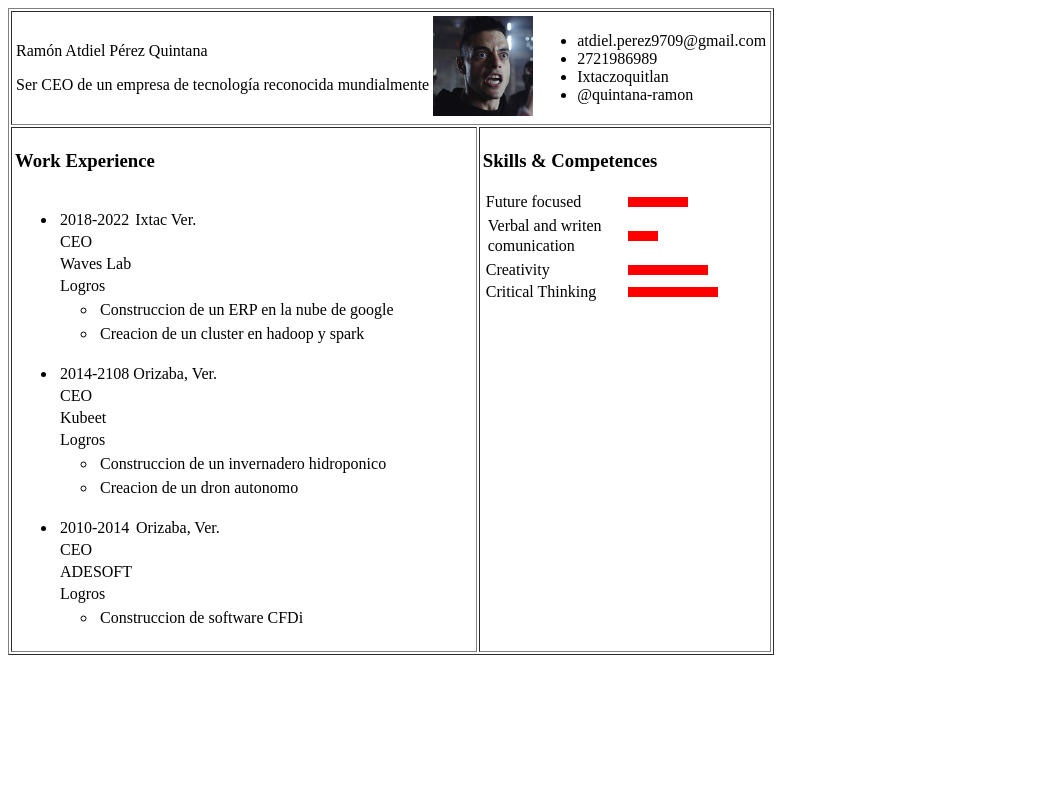
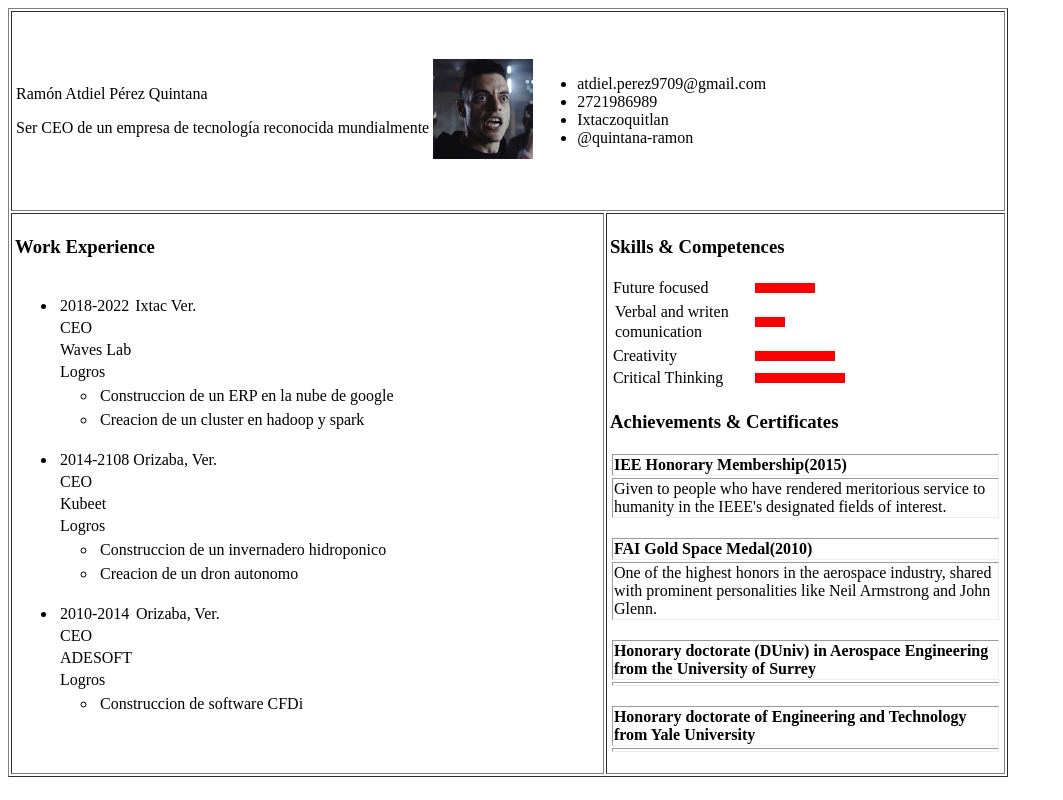
Before and after one commit to quintana-ramon/quintana-ramon.github.io, an Angular app: page / in a window 1280 px wide. Shown: the whole page, without its empty margins (0-1063 px from the left). Built offline with nearby package versions, Linux system fonts and the light colour scheme.

Commit message:
issue 12 has been completed

```diff
--- /dev/null
+++ b/src/app/achievements/achievements.component.html
@@ -0,0 +1,17 @@
+<div>
+    <h3>Achievements & Certificates</h3>
+    <ul *ngFor="let achieve of achievements" style="padding: 0;">
+            <tr>
+                <td style="align-content: flex-end;">
+                    <h4 style="margin: 0;">
+                        {{ achieve.title }}
+                    </h4>
+                </td>
+            </tr>
+            <tr>
+                <td style="vertical-align: top;">
+                    {{ achieve.description }}
+                </td>
+            </tr>
+    </ul>
+</div>
--- /dev/null
+++ b/src/app/achievements/achievements.component.ts
@@ -0,0 +1,43 @@
+import { Component, OnInit } from '@angular/core';
+
+@Component({
+  selector: 'app-achievements',
+  templateUrl: './achievements.component.html',
+  styleUrls: ['./achievements.component.css'],
+})
+export class AchievementsComponent implements OnInit {
+  achievements: Array<any> = [];
+
+  constructor() {}
+
+  ngOnInit(): void {
+    let achievement1 = {
+      title: 'IEE Honorary Membership(2015)',
+      description:
+        "Given to people who have rendered meritorious service to humanity in the IEEE's designated fields of interest. ",
+    };
+
+    let achievement2 = {
+      title: 'FAI Gold Space Medal(2010)',
+      description:
+        'One of the highest honors in the aerospace industry, shared with prominent personalities like Neil Armstrong and John Glenn.',
+    };
+
+    let achievement3 = {
+      title:
+        'Honorary doctorate (DUniv) in Aerospace Engineering from the University of Surrey',
+      description: '',
+    };
+
+    let achievement4 = {
+      title:
+        'Honorary doctorate of Engineering and Technology from Yale University',
+      description: '',
+    };
+
+    this.achievements.push(achievement1);
+    this.achievements.push(achievement2);
+    this.achievements.push(achievement3);
+    this.achievements.push(achievement4);
+  }
+}
--- a/src/app/app.component.html
+++ b/src/app/app.component.html
@@ -1,19 +1,19 @@
-<table border="1">
-<tr>
+<table border="1" style="width: 1000px;">
+<tr style="height: 200px;">
   <td colspan="2"><app-header></app-header></td>
 </tr>
 <tr>
-  <td>
+  <td style="vertical-align: top; width: 600px;">
     <tr>
       <app-work-experience></app-work-experience>
     </tr>
   </td>
-  <td style="vertical-align: top;">
+  <td style="vertical-align: top; width: 400px;">
     <tr>
       <app-skills></app-skills>
     </tr>
     <tr>
-
+      <app-achievements></app-achievements>
     </tr>
   </td>
 </tr>
--- a/src/app/app.module.ts
+++ b/src/app/app.module.ts
@@ -5,6 +5,7 @@ import { AppComponent } from './app.component';
 import { HeaderComponent } from './header/header.component';
 import { WorkExperienceComponent } from './work-experience/work-experience.component';
 import { SkillsComponent } from './skills/skills.component';
+import { AchievementsComponent } from './achievements/achievements.component';
 
 @NgModule({
   declarations: [
@@ -12,6 +13,7 @@ import { SkillsComponent } from './skills/skills.component';
     HeaderComponent,
     WorkExperienceComponent,
     SkillsComponent,
+    AchievementsComponent,
   ],
   imports: [BrowserModule],
   providers: [],
```
Also changed, not shown: src/app/achievements/achievements.component.css (added), 1 other file (tests, documents, lock files or other folders).
